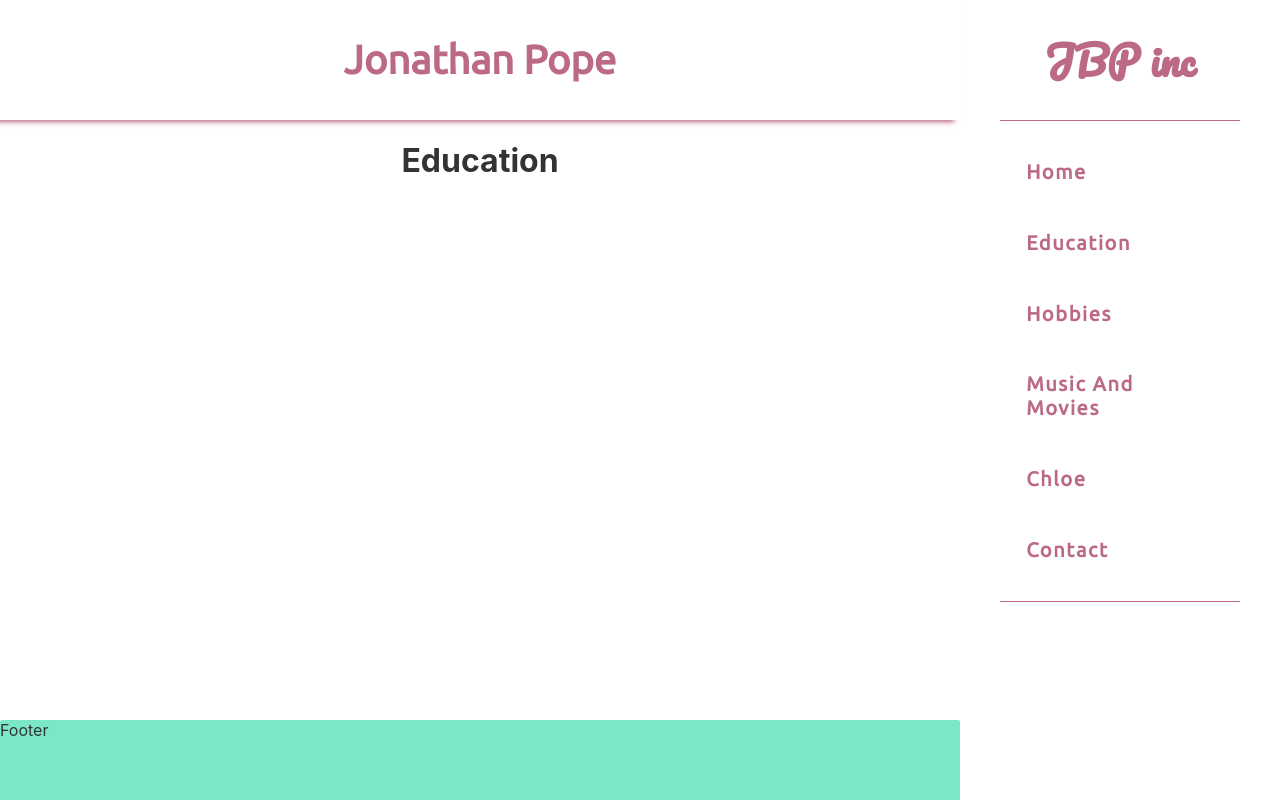
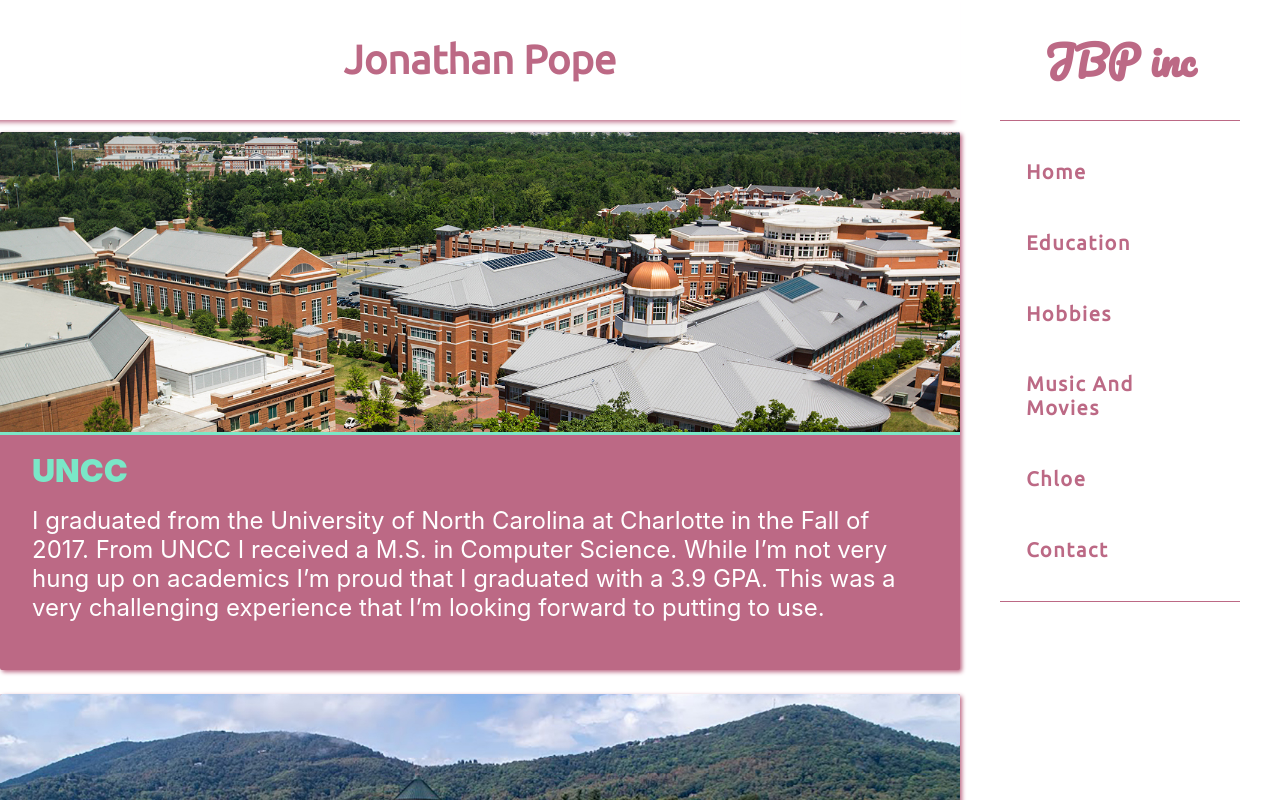
Before and after one commit to popejb1116/jbp-website-ui, a Svelte app: page /education in a window 1280 px wide. Built offline with nearby package versions, Linux system fonts and the light colour scheme.

Commit message:
Test education implemented

```diff
--- a/src/layout/pages/Card.svelte
+++ b/src/layout/pages/Card.svelte
@@ -5,7 +5,7 @@
       justify-content: flex-start;
       align-items: center;
 
-      width: auto;
+      width: 100%;
       min-height: auto;
 
       background: var(--theme-primary);
--- a/src/layout/pages/Pages.svelte
+++ b/src/layout/pages/Pages.svelte
@@ -20,6 +20,8 @@
       justify-content: flex-start;
       align-items: center;
 
+      width: 100%;
+
       /* background: url(/images/pages-background.svg) center center fixed;
       background-size: cover; */
    }
--- a/src/layout/pages/education/Education.svelte
+++ b/src/layout/pages/education/Education.svelte
@@ -1 +1,55 @@
-<h1>Education</h1>
+<script>
+   import Card from '../Card.svelte'
+   let app_hero = '/images/card-hero_app-campus.jpg'
+   let uncc_hero = '/images/card-hero_uncc-campus.jpg'
+</script>
+
+<style>
+   img {
+      width: 100%;
+      height: auto;
+      border-top-left-radius: 2px;
+      border-top-right-radius: 2px;
+   }
+   div {
+      color: white;
+      padding: 0.5rem 1rem;
+      font-size: 1.5rem;
+   }
+   .wrapper {
+      border-top: solid 3px var(--theme-accent);
+   }
+   .title {
+      color: var(--theme-accent);
+      font-size: 2rem;
+      font-weight: 900;
+   }
+   .bottom {
+      margin-bottom: 2rem;
+   }
+</style>
+
+<Card>
+   <img src={uncc_hero} alt="uncc-campus">
+   <div class="wrapper">
+      <div class="title">UNCC</div>
+      <div class="bottom">
+      I graduated from the University of North Carolina at Charlotte in the Fall of 2017.
+      From UNCC I received a M.S. in Computer Science.
+      While I’m not very hung up on academics I’m proud that I graduated with a 3.9 GPA.
+      This was a very challenging experience that I’m looking forward to putting to use.
+      </div>
+   </div>
+</Card>
+
+<Card>
+   <img src={app_hero} alt="app-campus">
+   <div class="wrapper">
+      <div class="title">App</div>
+      <div class="bottom">
+      Before attending UNCC I graduated from Appalachian State University in the Spring of 2010 with my B.S. in chemistry.
+      Before attending UNCC I graduated from Appalachian State University in the Spring of 2010 with my B.S. in chemistry.
+      Before attending UNCC I graduated from Appalachian State University in the Spring of 2010 with my B.S. in chemistry.
+      </div>
+   </div>
+</Card>
--- a/src/layout/pages/home/Home.svelte
+++ b/src/layout/pages/home/Home.svelte
@@ -13,13 +13,9 @@
    div {
       color: white;
       padding: 0.5rem 1rem;
+      font-size: 1.5rem;
    }
    .wrapper {
-      display: flex;
-      flex-flow: column nowrap;
-      justify-content: flex-start;
-      align-items: flex-start;
-
       border-top: solid 3px var(--theme-accent);
    }
    .top {
@@ -32,7 +28,6 @@
       padding: 0;
    }
    .strike-through {
-      text-align: left;
       text-decoration: line-through;
    }
    .bottom {
@@ -41,7 +36,7 @@
 </style>
 
 <Card>
-   <img src={hero} alt="hero">
+   <img src={hero} alt="card-hero_family">
 
    <div class="wrapper">
       <div class="top">
```
Also changed, not shown: public/images/card-hero_app-campus.jpg (added), public/images/card-hero_uncc-campus.jpg (added).
